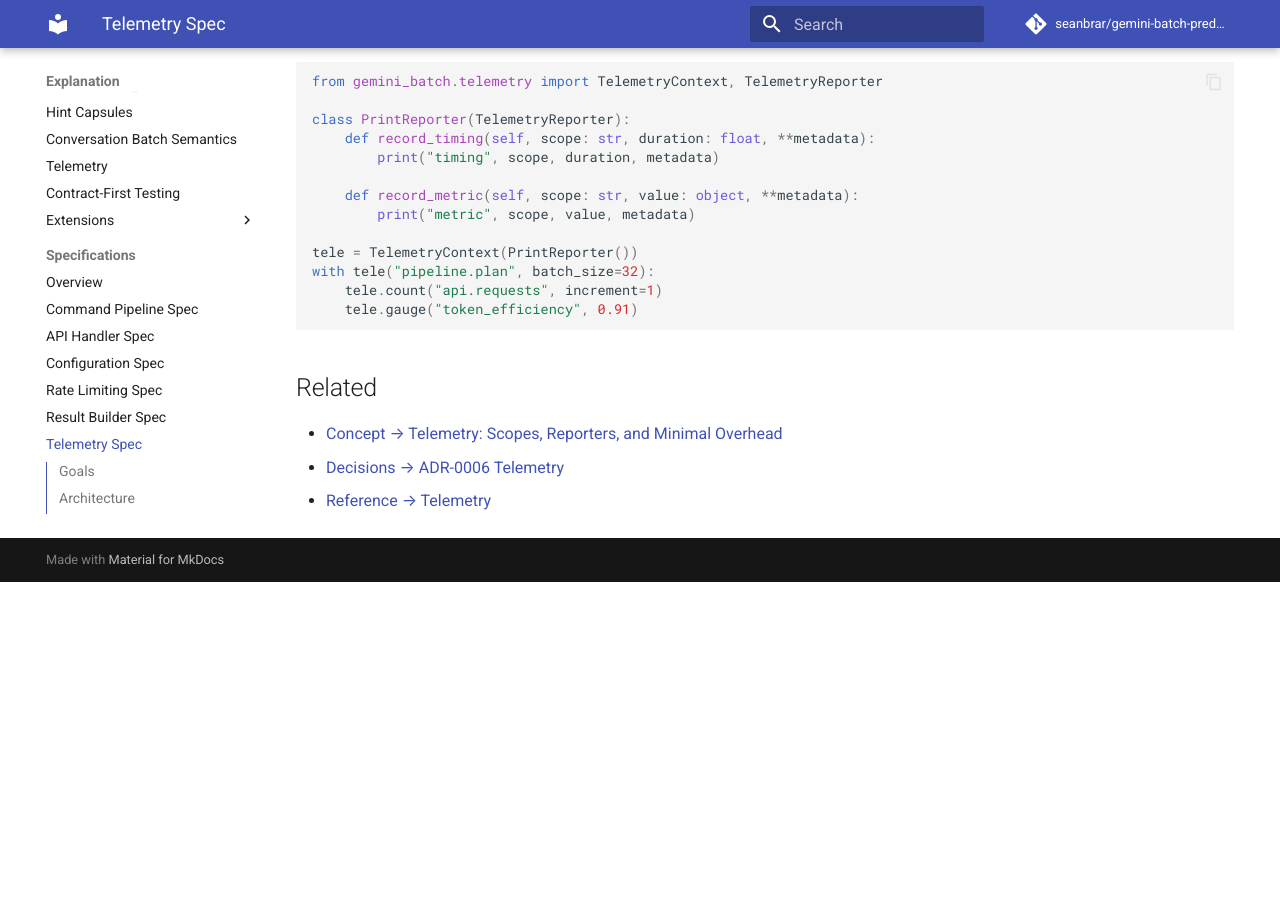
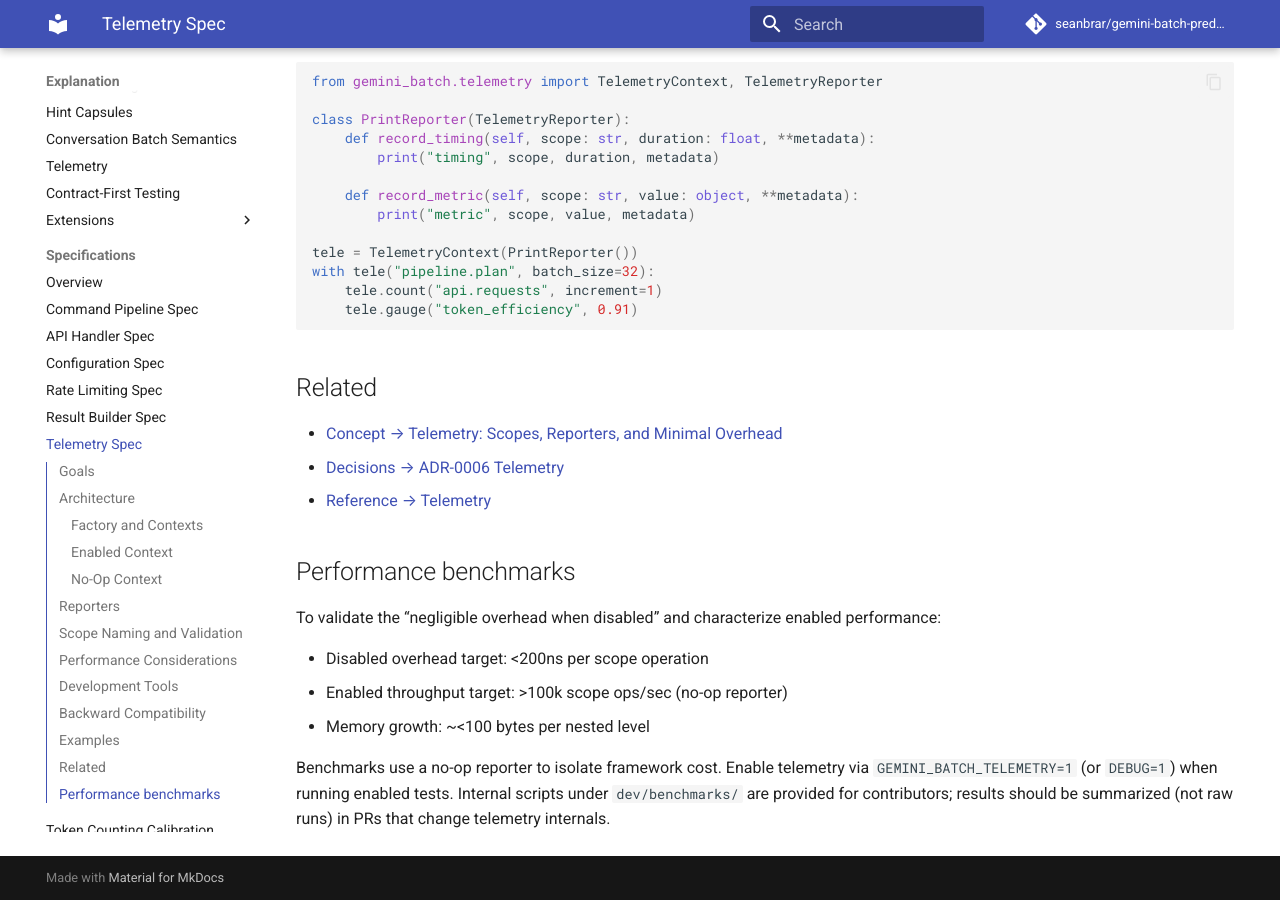
Before and after one commit to seanbrar/gemini-batch-prediction, an MkDocs documentation site: the page built from docs/explanation/deep-dives/telemetry-spec.md, in a window 1280 px wide and 900 px high, scrolled down 2740 px. Built offline with MkDocs 1.6.1 and Material for MkDocs 9.7.7, drawn with Linux system fonts in a browser that asks for light colours; comment, search, counter and statistics services are not loaded; before the commit the page ends 3322 px from its top, so only the background shows below that.

Commit message:
docs(specs): add draft notes, benchmarks, and review stamps
- Telemetry Spec: add performance targets and benchmarking guidance
- API Handler, Configuration, Rate Limiting, Result Builder: mark as draft pending revision
- Add 'Last reviewed: 2025-09' where applicable

```diff
--- a/docs/explanation/deep-dives/telemetry-spec.md
+++ b/docs/explanation/deep-dives/telemetry-spec.md
@@ -110,3 +110,13 @@
 - [Concept → Telemetry: Scopes, Reporters, and Minimal Overhead](../concepts/telemetry.md)
 - [Decisions → ADR-0006 Telemetry](../decisions/ADR-0006-telemetry.md)
 - [Reference → Telemetry](../../telemetry.md)
+
+## Performance benchmarks
+
+To validate the “negligible overhead when disabled” and characterize enabled performance:
+
+- Disabled overhead target: <200ns per scope operation
+- Enabled throughput target: >100k scope ops/sec (no-op reporter)
+- Memory growth: ~<100 bytes per nested level
+
+Benchmarks use a no-op reporter to isolate framework cost. Enable telemetry via `GEMINI_BATCH_TELEMETRY=1` (or `DEBUG=1`) when running enabled tests. Internal scripts under `dev/benchmarks/` are provided for contributors; results should be summarized (not raw runs) in PRs that change telemetry internals.
```
Also changed, not shown: docs/explanation/deep-dives/api-handler-spec.md (+4 -0 lines), docs/explanation/deep-dives/configuration-spec.md (+4 -0 lines), docs/explanation/deep-dives/rate-limiting-spec.md (+4 -0 lines), docs/explanation/deep-dives/result-builder-spec.md (+4 -0 lines).
